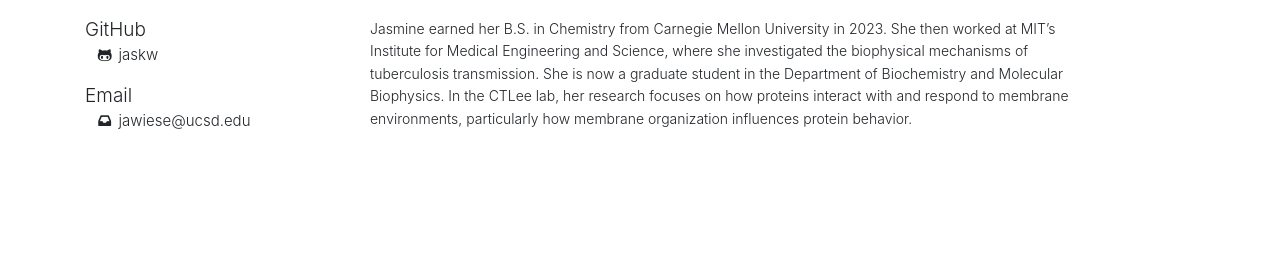
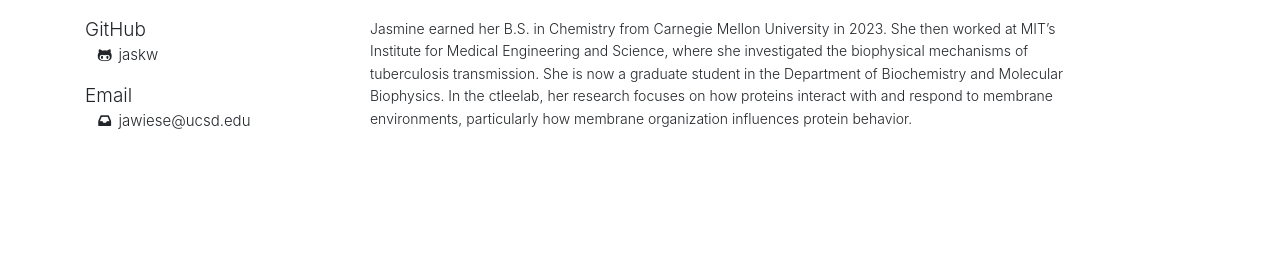
Before and after one commit to ctleelab/bulletin, a Jekyll site: the page built from team/_posts/2026-04-09-jasmine-wiese.md, in a window 1280 px wide. Shown: the part 261-541 px from the top of the page. Built offline with Jekyll 4.4.1, drawn with Linux system fonts in a browser that asks for light colours.

Commit message:
Update text slightly
Signed-off-by: Christopher T. Lee <ctlee@ucsd.edu>

```diff
--- a/team/_posts/2026-04-09-jasmine-wiese.md
+++ b/team/_posts/2026-04-09-jasmine-wiese.md
@@ -14,4 +14,7 @@
 alumni: false
 ---
 
-Jasmine earned her B.S. in Chemistry from Carnegie Mellon University in 2023. She then worked at MIT’s Institute for Medical Engineering and Science, where she investigated the biophysical mechanisms of tuberculosis transmission. She is now a graduate student in the Department of Biochemistry and Molecular Biophysics. In the CTLee lab, her research focuses on how proteins interact with and respond to membrane environments, particularly how membrane organization influences protein behavior.
+Jasmine earned her B.S. in Chemistry from Carnegie Mellon University in 2023.
+She then worked at MIT’s Institute for Medical Engineering and Science, where she investigated the biophysical mechanisms of tuberculosis transmission.
+She is now a graduate student in the Department of Biochemistry and Molecular Biophysics.
+In the ctleelab, her research focuses on how proteins interact with and respond to membrane environments, particularly how membrane organization influences protein behavior.
```
Also changed, not shown: news/_posts/2025-11-03-jasmine-wiese-rotation.md (+2 -1 lines).
